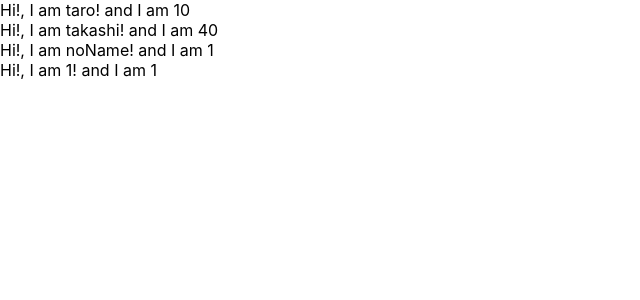
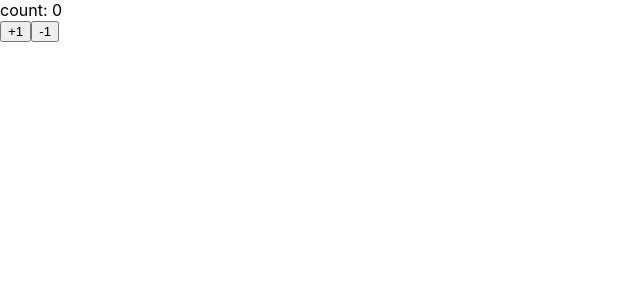
Before and after one commit to pingu-noots/react_redux_demo, a React (Create React App) app: page / in a window 1280 px wide. Shown: the top 300 px of the page, without its empty margins (0-640 px from the left). Built offline with nearby package versions, Linux system fonts and the light colour scheme.

Commit message:
learn state

```diff
--- a/src/App.js
+++ b/src/App.js
@@ -1,35 +1,31 @@
-import PropTypes from 'prop-types'
+import React, { Component } from 'react'
 
-function App() {
-  const profile = [
-    {name: "taro", age: 10},
-    {name: 'takashi', age: '40'},
-    {name: 'noName'},
-    {name: 1},
-  ]
-  return (
-    <div className="App">
-      {
-        profile.map((profile, index) => {
-          return <User name={profile.name} age={profile.age} key={index} />
-        })
-      }
-    </div>
-  );
-}
+const App = () => (<Counter></Counter>)
 
+class Counter extends Component {
+  constructor(props) {
+    super(props)
+    console.log(this.state)
+    this.state = { count: 0 }
+  }
 
+  handlePlusBurron = () => {
+    this.setState( { count: this.state.count +1 })
+  }
 
-const User = (props) => {
-  return <div>Hi!, I am {props.name}! and I am {props.age}</div>
-}
+  handleMinusBurron = () => {
+    this.setState( { count: this.state.count -1 })
+  }
 
-User.propTypes = {
-  name: PropTypes.number
-}
-
-User.defaultProps = {
-  age: 1
+  render () {
+    return (
+      <React.Fragment>
+        <div>count: {this.state.count}</div>
+        <button onClick={this.handlePlusBurron}>+1</button>
+        <button onClick={this.handleMinusBurron}>-1</button>
+      </React.Fragment>
+    )
+  }
 }
 
 export default App;
```
